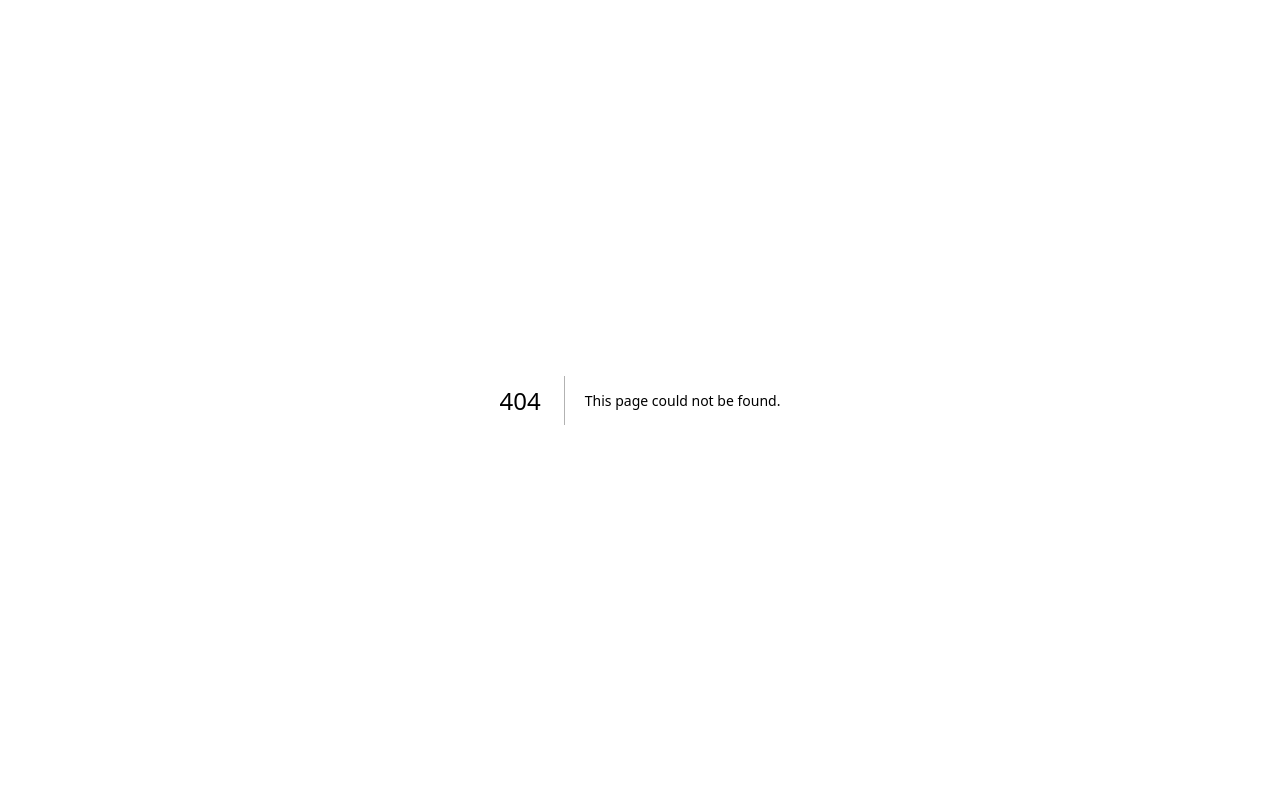
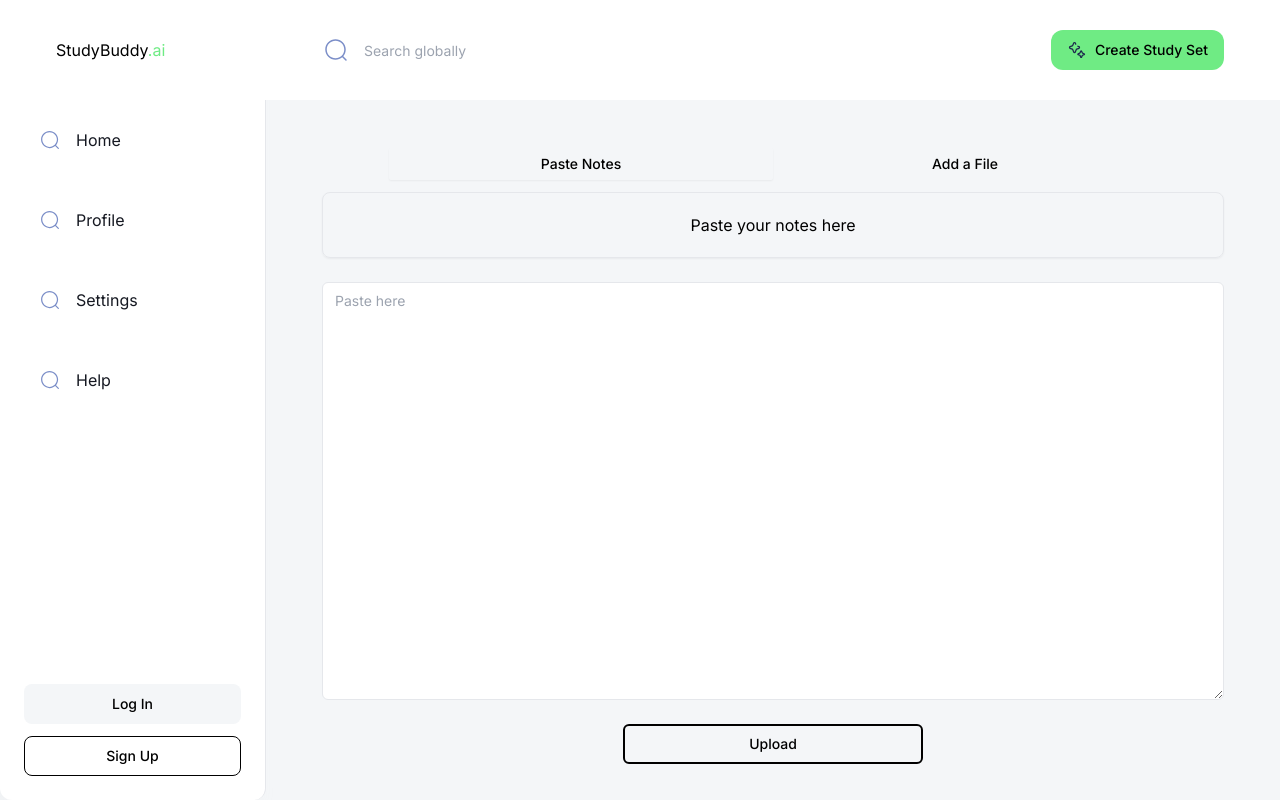
Before and after one commit to jjlintol1/studybuddy, a Next.js app: page /create in a window 1280 px wide. Before the commit this address had no page. Built offline with nearby package versions, Linux system fonts and the light colour scheme.

Commit message:
Added create set component

```diff
--- /dev/null
+++ b/app/(root)/create/page.tsx
@@ -0,0 +1,12 @@
+import CreateSet from '@/components/shared/createset/CreateSet';
+import React from 'react';
+
+const Create = () => {
+  return (
+    <main className="relative flex justify-center">
+      <CreateSet />
+    </main>
+  );
+};
+
+export default Create;
--- /dev/null
+++ b/components/shared/createset/CreateSet.tsx
@@ -0,0 +1,47 @@
+'use client';
+import { Button } from '@/components/ui/button';
+import { Card } from '@/components/ui/card';
+import { Input } from '@/components/ui/input';
+import { Tabs, TabsContent, TabsList, TabsTrigger } from '@/components/ui/tabs';
+import { Textarea } from '@/components/ui/textarea';
+import { useState } from 'react';
+
+const CreateSet = () => {
+  const [notes, setNotes] = useState<string>('');
+
+  return (
+    <Tabs defaultValue="paste" className="w-full flex flex-col justify-center">
+      <TabsList>
+        <TabsTrigger value="paste" className="focus:border-2 w-96">
+          Paste Notes
+        </TabsTrigger>
+        <TabsTrigger value="file" className="focus:border-2 w-96">
+          Add a File
+        </TabsTrigger>
+      </TabsList>
+      <TabsContent value="paste">
+        <Card className="py-5 mb-6 text-center">Paste your notes here</Card>
+        <Textarea
+          placeholder="Paste here"
+          rows={20}
+          value={notes}
+          onChange={(e) => {
+            setNotes(e.target.value);
+          }}
+        />
+      </TabsContent>
+      <TabsContent value="file">
+        <Card className="py-5 mb-6 text-center">Attach a file</Card>
+        <Input type="file" />
+      </TabsContent>
+      <Button
+        variant={'outline'}
+        className="mt-6 border-2 border-black hover:border-primary-500 self-center w-[300px]"
+      >
+        Upload
+      </Button>
+    </Tabs>
+  );
+};
+
+export default CreateSet;
--- a/components/shared/navbar/Navbar.tsx
+++ b/components/shared/navbar/Navbar.tsx
@@ -1,9 +1,9 @@
-import { Button } from "@/components/ui/button";
-import Image from "next/image";
-import Link from "next/link";
-import React from "react";
-import GlobalSearchBar from "../GlobalSearchBar";
-import MobileNavbar from "./MobileNavbar";
+import { Button } from '@/components/ui/button';
+import Image from 'next/image';
+import Link from 'next/link';
+import React from 'react';
+import GlobalSearchBar from '../GlobalSearchBar';
+import MobileNavbar from './MobileNavbar';
 
 const Navbar = () => {
   return (
@@ -14,6 +14,7 @@ const Navbar = () => {
         </p>
       </Link>
       <GlobalSearchBar />
+      <Link href="./create">
         <Button className="flex min-w-[156px] gap-2 rounded-xl bg-primary-500 text-dark-100 max-sm:hidden">
           <Image
             src="/assets/icons/stars.svg"
@@ -23,6 +24,7 @@ const Navbar = () => {
           />
           <p className="paragraph-medium">Create Study Set</p>
         </Button>
+      </Link>
       <div className="flex gap-3 sm:hidden">
         <Button
           variant="outline"
--- /dev/null
+++ b/components/ui/card.tsx
@@ -0,0 +1,79 @@
+import * as React from "react"
+
+import { cn } from "@/lib/utils"
+
+const Card = React.forwardRef<
+  HTMLDivElement,
+  React.HTMLAttributes<HTMLDivElement>
+>(({ className, ...props }, ref) => (
+  <div
+    ref={ref}
+    className={cn(
+      "rounded-lg border bg-card text-card-foreground shadow-sm",
+      className
+    )}
+    {...props}
+  />
+))
+Card.displayName = "Card"
+
+const CardHeader = React.forwardRef<
+  HTMLDivElement,
+  React.HTMLAttributes<HTMLDivElement>
+>(({ className, ...props }, ref) => (
+  <div
+    ref={ref}
+    className={cn("flex flex-col space-y-1.5 p-6", className)}
+    {...props}
+  />
+))
+CardHeader.displayName = "CardHeader"
+
+const CardTitle = React.forwardRef<
+  HTMLParagraphElement,
+  React.HTMLAttributes<HTMLHeadingElement>
+>(({ className, ...props }, ref) => (
+  <h3
+    ref={ref}
+    className={cn(
+      "text-2xl font-semibold leading-none tracking-tight",
+      className
+    )}
+    {...props}
+  />
+))
+CardTitle.displayName = "CardTitle"
+
+const CardDescription = React.forwardRef<
+  HTMLParagraphElement,
+  React.HTMLAttributes<HTMLParagraphElement>
+>(({ className, ...props }, ref) => (
+  <p
+    ref={ref}
+    className={cn("text-sm text-muted-foreground", className)}
+    {...props}
+  />
+))
+CardDescription.displayName = "CardDescription"
+
+const CardContent = React.forwardRef<
+  HTMLDivElement,
+  React.HTMLAttributes<HTMLDivElement>
+>(({ className, ...props }, ref) => (
+  <div ref={ref} className={cn("p-6 pt-0", className)} {...props} />
+))
+CardContent.displayName = "CardContent"
+
+const CardFooter = React.forwardRef<
+  HTMLDivElement,
+  React.HTMLAttributes<HTMLDivElement>
+>(({ className, ...props }, ref) => (
+  <div
+    ref={ref}
+    className={cn("flex items-center p-6 pt-0", className)}
+    {...props}
+  />
+))
+CardFooter.displayName = "CardFooter"
+
+export { Card, CardHeader, CardFooter, CardTitle, CardDescription, CardContent }
--- /dev/null
+++ b/components/ui/tabs.tsx
@@ -0,0 +1,55 @@
+"use client"
+
+import * as React from "react"
+import * as TabsPrimitive from "@radix-ui/react-tabs"
+
+import { cn } from "@/lib/utils"
+
+const Tabs = TabsPrimitive.Root
+
+const TabsList = React.forwardRef<
+  React.ElementRef<typeof TabsPrimitive.List>,
+  React.ComponentPropsWithoutRef<typeof TabsPrimitive.List>
+>(({ className, ...props }, ref) => (
+  <TabsPrimitive.List
+    ref={ref}
+    className={cn(
+      "inline-flex h-10 items-center justify-center rounded-md bg-muted p-1 text-muted-foreground",
+      className
+    )}
+    {...props}
+  />
+))
+TabsList.displayName = TabsPrimitive.List.displayName
+
+const TabsTrigger = React.forwardRef<
+  React.ElementRef<typeof TabsPrimitive.Trigger>,
+  React.ComponentPropsWithoutRef<typeof TabsPrimitive.Trigger>
+>(({ className, ...props }, ref) => (
+  <TabsPrimitive.Trigger
+    ref={ref}
+    className={cn(
+      "inline-flex items-center justify-center whitespace-nowrap rounded-sm px-3 py-1.5 text-sm font-medium ring-offset-background transition-all focus-visible:outline-none focus-visible:ring-2 focus-visible:ring-ring focus-visible:ring-offset-2 disabled:pointer-events-none disabled:opacity-50 data-[state=active]:bg-background data-[state=active]:text-foreground data-[state=active]:shadow-sm",
+      className
+    )}
+    {...props}
+  />
+))
+TabsTrigger.displayName = TabsPrimitive.Trigger.displayName
+
+const TabsContent = React.forwardRef<
+  React.ElementRef<typeof TabsPrimitive.Content>,
+  React.ComponentPropsWithoutRef<typeof TabsPrimitive.Content>
+>(({ className, ...props }, ref) => (
+  <TabsPrimitive.Content
+    ref={ref}
+    className={cn(
+      "mt-2 ring-offset-background focus-visible:outline-none focus-visible:ring-2 focus-visible:ring-ring focus-visible:ring-offset-2",
+      className
+    )}
+    {...props}
+  />
+))
+TabsContent.displayName = TabsPrimitive.Content.displayName
+
+export { Tabs, TabsList, TabsTrigger, TabsContent }
--- /dev/null
+++ b/components/ui/textarea.tsx
@@ -0,0 +1,24 @@
+import * as React from "react"
+
+import { cn } from "@/lib/utils"
+
+export interface TextareaProps
+  extends React.TextareaHTMLAttributes<HTMLTextAreaElement> {}
+
+const Textarea = React.forwardRef<HTMLTextAreaElement, TextareaProps>(
+  ({ className, ...props }, ref) => {
+    return (
+      <textarea
+        className={cn(
+          "flex min-h-[80px] w-full rounded-md border border-input bg-background px-3 py-2 text-sm ring-offset-background placeholder:text-muted-foreground focus-visible:outline-none focus-visible:ring-2 focus-visible:ring-ring focus-visible:ring-offset-2 disabled:cursor-not-allowed disabled:opacity-50",
+          className
+        )}
+        ref={ref}
+        {...props}
+      />
+    )
+  }
+)
+Textarea.displayName = "Textarea"
+
+export { Textarea }
--- a/package.json
+++ b/package.json
@@ -10,7 +10,9 @@
   },
   "dependencies": {
     "@radix-ui/react-dialog": "^1.0.5",
+    "@radix-ui/react-label": "^2.0.2",
     "@radix-ui/react-slot": "^1.0.2",
+    "@radix-ui/react-tabs": "^1.0.4",
     "@tailwindcss/typography": "^0.5.10",
     "class-variance-authority": "^0.7.0",
     "clsx": "^2.1.0",
```
Also changed, not shown: 1 other file (tests, documents, lock files or other folders). Lines whose indentation alone changed are shown as unchanged.
